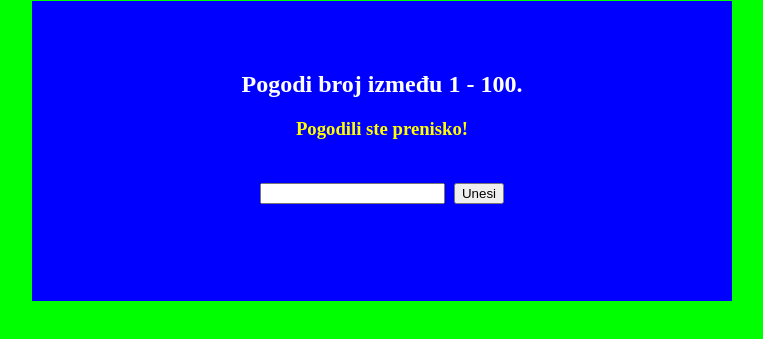
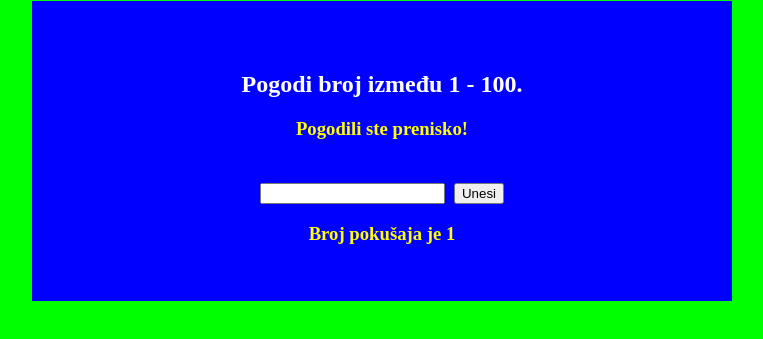
Before and after one commit to IvoGulin/Pogadjanjebroja, a plain HTML site: page pogodi.html in a window 1280 px wide. Both pictures are taken after a click on the button "Unesi". Shown: the part 79-418 px from the top of the page, without its empty margins (258-1021 px from the left). Drawn offline with Linux system fonts and the light colour scheme.

Commit message:
Add files via upload

```diff
--- a/main.js
+++ b/main.js
@@ -1,8 +1,9 @@
 let btn = document.getElementById('btn');
 let output = document.getElementById('outputtext');
 
-let number = [Math.floor(Math.random() * 100)];
+let number = Math.round(Math.random() * 100);
 
+let numtry = 0;
 btn.addEventListener('click', function(){
     let input = document.getElementById('userInput').value;
     if (input == number)
@@ -17,4 +18,7 @@ btn.addEventListener('click', function(){
 	{
         output.innerHTML = "Previsoko si pogodio!";
     }
+	numtry = numtry + 1;
+
+	demo.innerHTML = "Broj pokušaja je " + numtry;
 });
--- a/pogodi.html
+++ b/pogodi.html
@@ -12,8 +12,9 @@
     <div id="container">
         <h2>Pogodi broj između 1 - 100.</h2>
         <h3 id="outputtext">Unesi broj dolje:</h3>
-        <input type="text" id="userInput">
+        <input type="number" id="userInput">
 		<button id="btn">Unesi</button>
+		<h3 id="demo">Broj pokušaja je 0</h3>
     </div>
     <script src="main.js"></script>
 </body>
```
